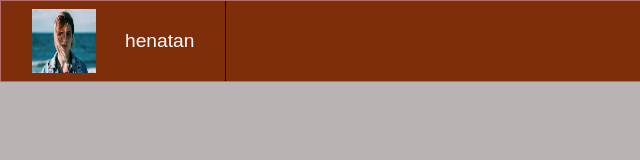
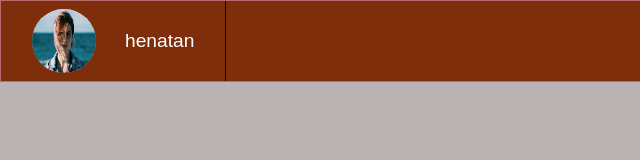
Before and after one commit to henatan99/todo-list, a website built with webpack: page dist/index.html in a window 1280 px wide. Shown: the full height of the page, 0-640 px from the left. Built offline with nearby package versions, Linux system fonts and the light colour scheme.

Commit message:
- modifies navbar.js module file - moves adds image import to index.js - adds styling to navbar elements in the style.css file

```diff
--- a/src/assets/style.css
+++ b/src/assets/style.css
@@ -32,14 +32,16 @@ body {
     padding: 0 1rem 0 1rem;
 }
 
-.profileImgdiv {
+.profileImgDiv {
     width: 4rem;
-    height: fit-content;
+    height: 4rem;
     background: rgb(165, 175, 122);
     display: flex;
     flex-direction: row;
     justify-content: center;
     object-fit: cover;
+    border-radius: 2rem;
+    overflow: hidden;
 }
 
 .profileImg {
--- a/src/index.js
+++ b/src/index.js
@@ -1,7 +1,8 @@
 import './assets/style.css';
 import navBar from './views/navbar';
+import profileImg from './assets/images/photo.jpeg';
 
 const container = document.getElementById("container");
 
-const nav = navBar ('photo.jpeg', 'henatan');
+const nav = navBar (profileImg, 'henatan');
 container.appendChild(nav);
--- a/src/views/navbar.js
+++ b/src/views/navbar.js
@@ -1,27 +1,12 @@
-import rootPath from '../helpers/rootpath';
-import profileImg from '../assets/images/photo.jpeg'
-
-const ROOT = rootPath();
-
-// const imgPath = (img) => {
-//     return `${ROOT}/src/assets/images/${img}`;
-// }
-
-const imgPath = new Image();
-imgPath.src = profileImg;
-imgPath.classList.add('profileImg');
-
 const profile = (profileImg, userName) => {
+    let imgPath = new Image();
+    imgPath.src = profileImg;
     let profileDiv = document.createElement('div');
     profileDiv.classList.add('profileDiv');
     profileDiv.setAttribute('id', 'profileDiv');
-
-    let profileImgDiv = document.createElement('div');
-    profileImgDiv.classList.add('profileImageDiv');
-    profileImgDiv.appendChild(imgPath);
-
+    let profileImgDiv = `<div class="profileImgDiv"><img src=${imgPath.src} class="profileImg"></div>`;
     let userNameSpan = `<span class="userNameSpan">${userName}</span>`;
-    profileDiv.innerHTML = profileImgDiv.innerHTML + userNameSpan;
+    profileDiv.innerHTML = profileImgDiv + userNameSpan;
     return profileDiv;
 }
 
```
Also changed, not shown: dist/main.js.
